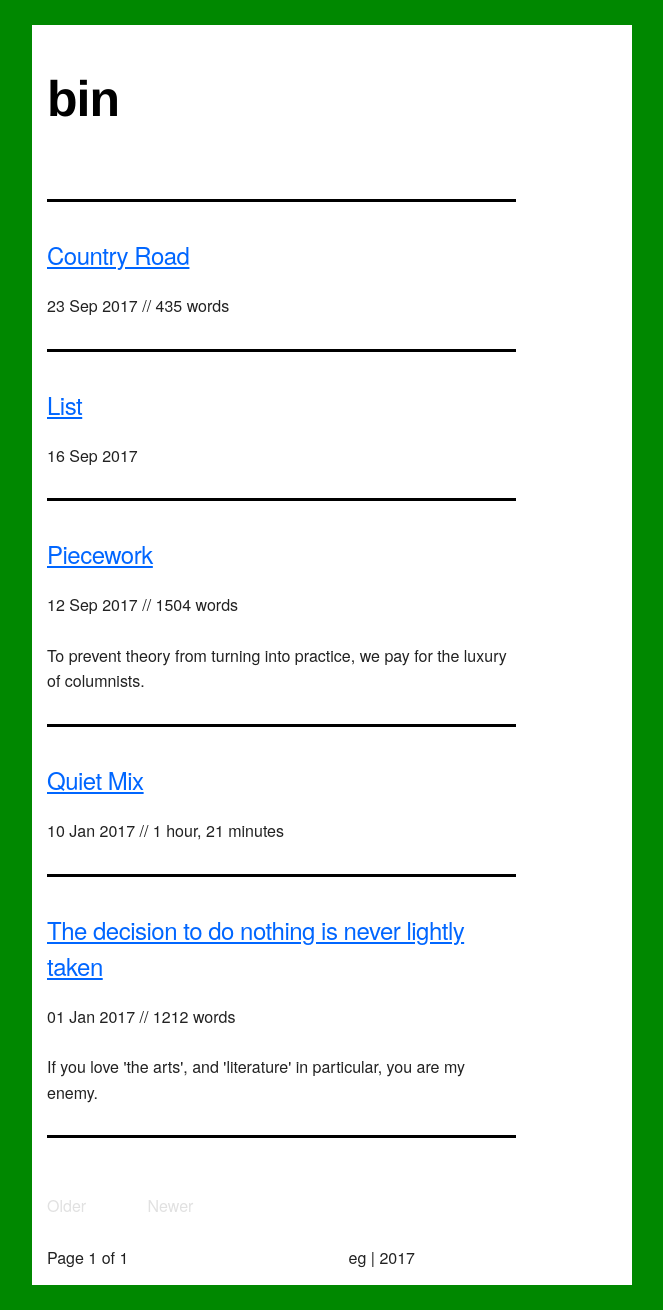
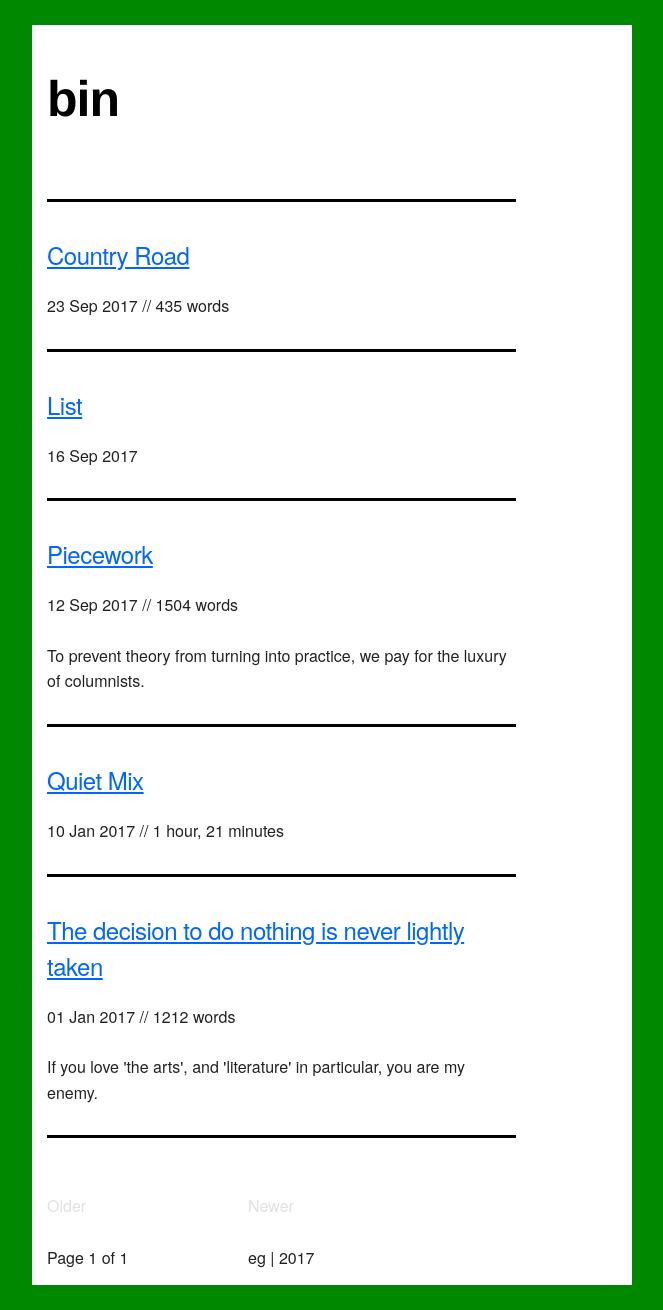
Before and after one commit to mt-trash/mt-trash.github.io, a Jekyll site: the page built from index.html, in a window 1280 px wide. Shown: the whole page, without its empty margins (308-971 px from the left). Built offline with Jekyll 4.4.1, drawn with Linux system fonts in a browser that asks for light colours; the list of posts is cut into pages by our own code.

Commit message:
tweak buttons

```diff
--- a/index.html
+++ b/index.html
@@ -18,15 +18,15 @@ title: Empty Trash
     <hr>
   </div>
 </div>
-<div class="row">
-  <div class="two columns" style="margin-bottom: 1%">
+<div class="row" margin-left: 20%>
+  <div class="four columns" style="margin-bottom: 1%">
   {% if paginator.next_page %}
     <a href="{{ paginator.next_page_path }}">Older</a>
   {% else %}
     <span class="inactive">Older</span>
   {% endif %}
   </div>
-  <div class="two columns" style="margin-bottom: 1%">
+  <div class="four columns" style="margin-bottom: 1%">
   {% if paginator.previous_page %}
     <a href="{{ paginator.previous_page_path }}">Newer</a>
   {% else %}
@@ -34,11 +34,11 @@ title: Empty Trash
   {% endif %}
   </div>
 </div>
-<div class="row">
-  <div class="six columns">
+<div class="row" margin-left: 20%>
+  <div class="four columns">
     <span>Page {{ paginator.page }} of {{ paginator.total_pages }}</span>
   </div>
-  <div class="six columns">
+  <div class="four columns">
     <span>eg | {{ 'now' | date: "%Y" }}</span>
   </div>
 </div>
```
